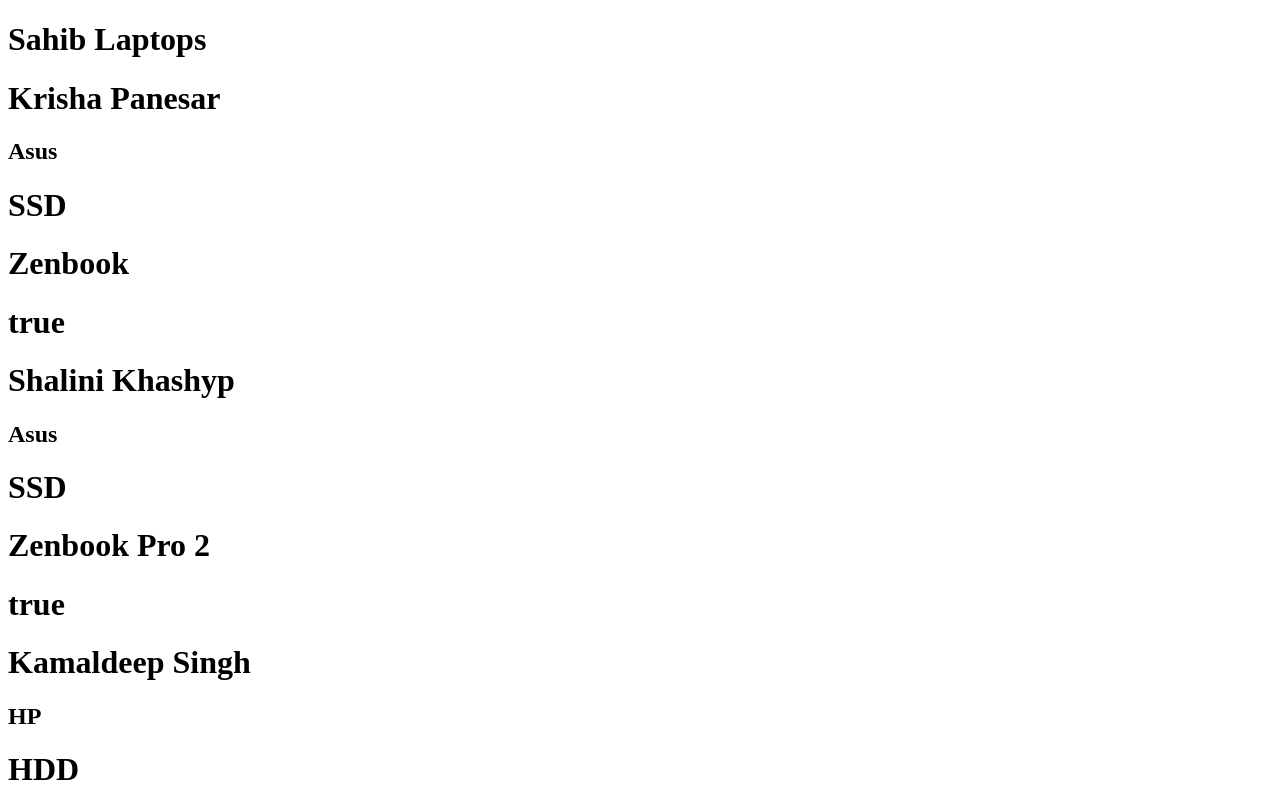
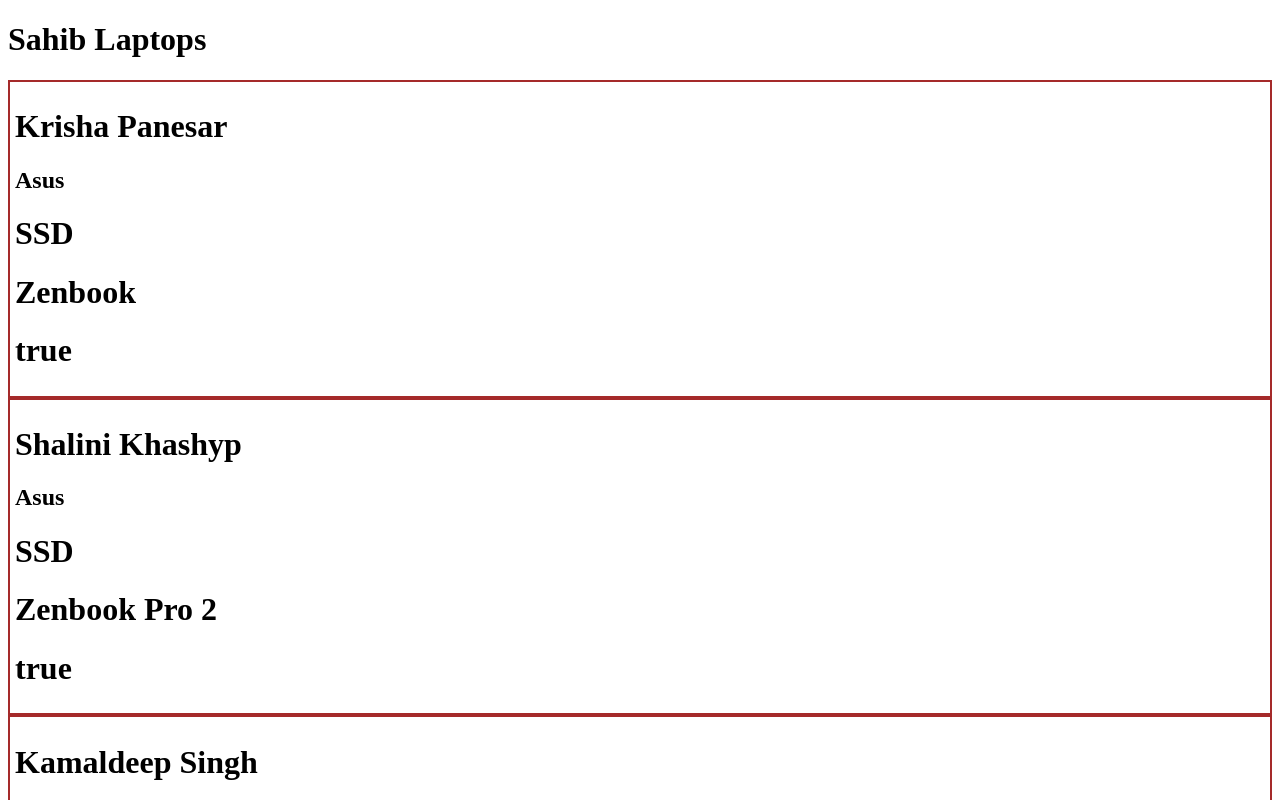
Before and after one commit to SahibjotS/Sahibjot_Singh_Learning_Angular, an Angular app: page / in a window 1280 px wide. Shown: the top 800 px of the page. Built offline with nearby package versions, Linux system fonts and the light colour scheme.

Commit message:
done with assignment, add some style

```diff
--- a/src/app/laptop-list-item/laptop-list-item.component.html
+++ b/src/app/laptop-list-item/laptop-list-item.component.html
@@ -1,4 +1,4 @@
-<div>
+<div style ="border: 2px solid brown; padding: 5px">
 <h1>{{laptopItem.customerName}}</h1>
 <h2>{{laptopItem.company}}</h2>
 <h1>{{laptopItem.storage}}</h1>
```
